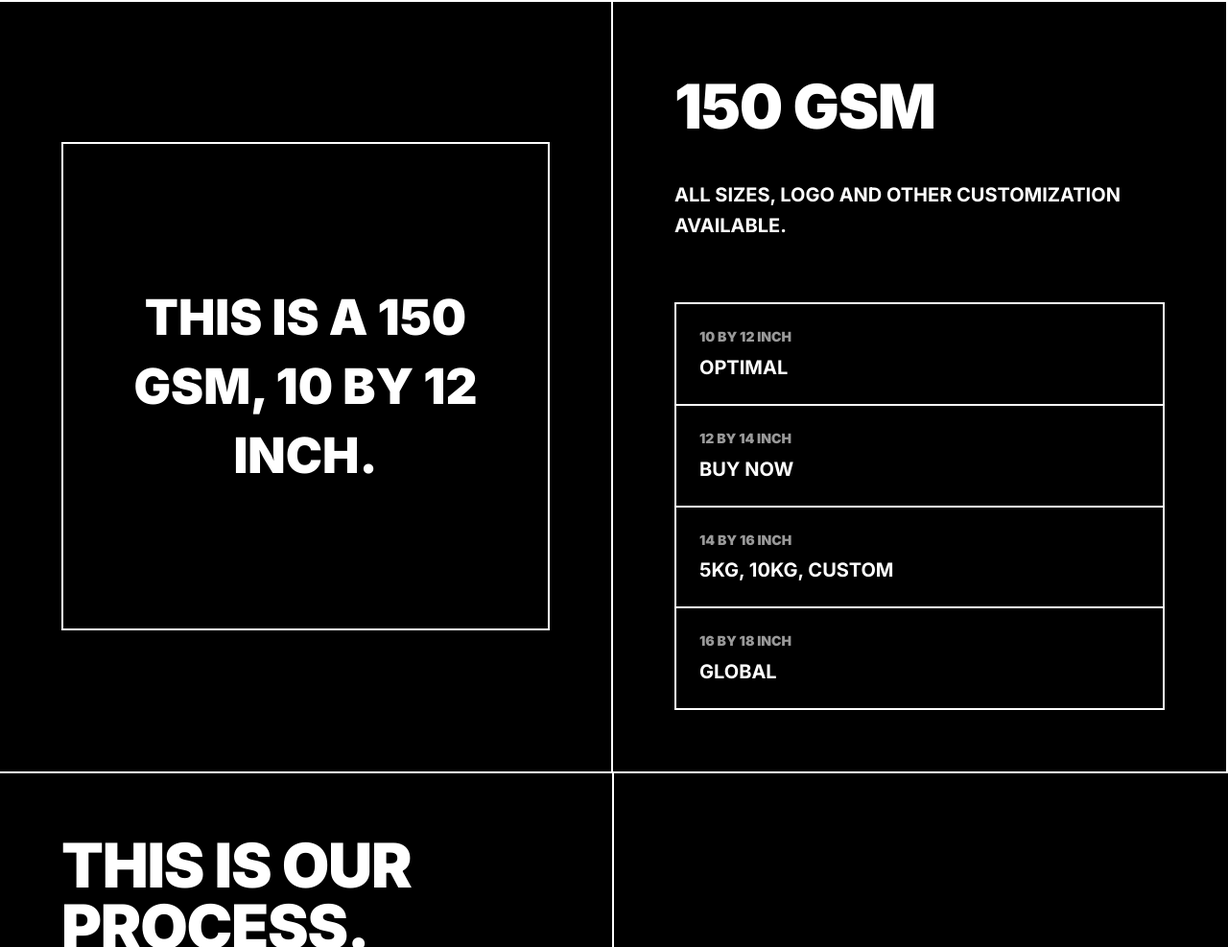
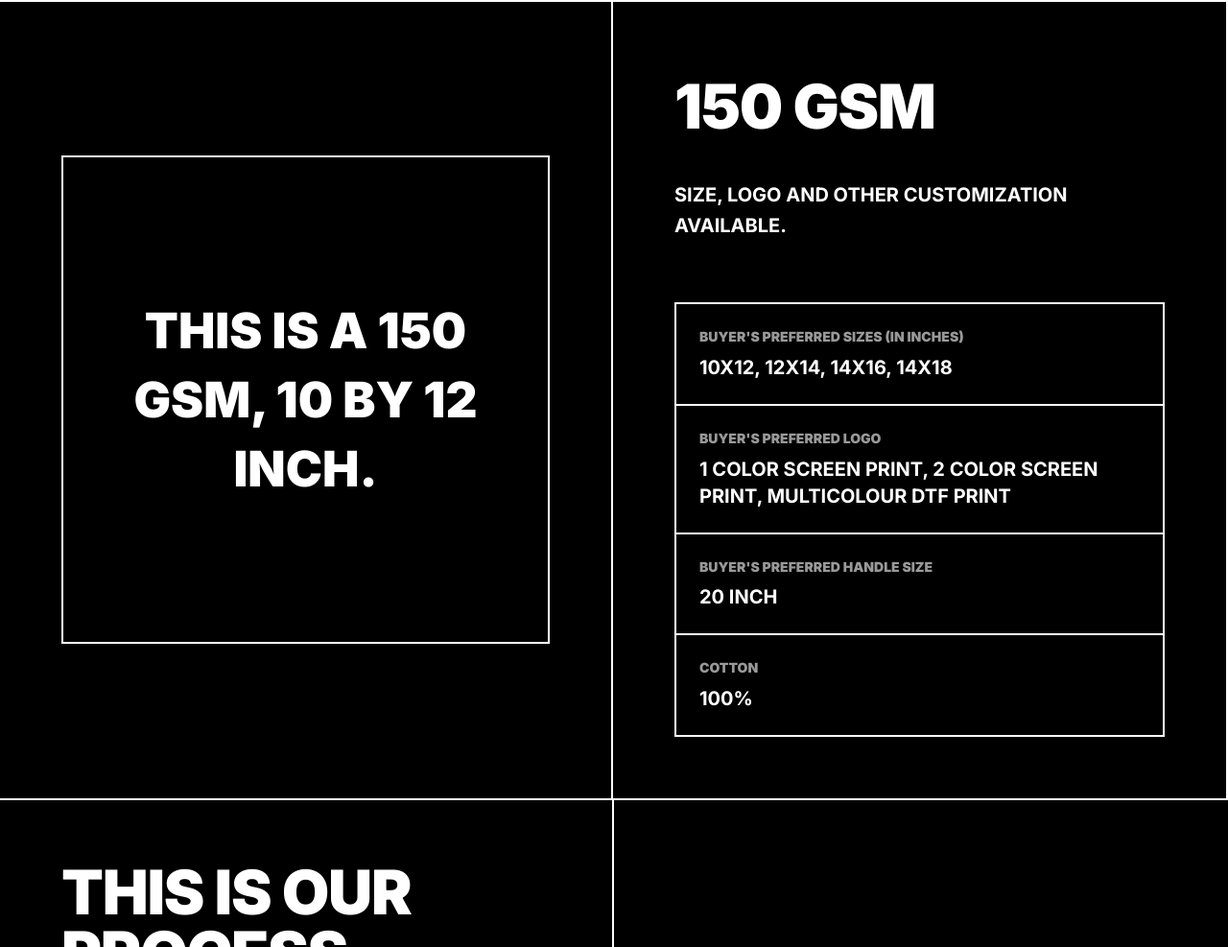
Before and after one commit to xtronironic/exports-business, a plain HTML site: page index.html in a window 1280 px wide. Shown: the part 909-1896 px from the top of the page at 96% size. Drawn offline with nearby package versions, Linux system fonts and the light colour scheme.

Commit message:
Revise product info and specifications in index.html
Updated product descriptions and specifications to reflect buyer preferences.

```diff
--- a/index.html
+++ b/index.html
@@ -54,24 +54,24 @@
                 </div>
                 <div class="product-info">
                     <h3>150 GSM</h3>
-                    <p class="plain-desc">ALL SIZES, LOGO AND OTHER CUSTOMIZATION AVAILABLE.</p>
+                    <p class="plain-desc">SIZE, LOGO AND OTHER CUSTOMIZATION AVAILABLE.</p>
 
                     <div class="specs-grid">
                         <div class="spec-item">
-                            <span class="spec-label">10 BY 12 INCH</span>
-                            <span class="spec-value">OPTIMAL</span>
+                            <span class="spec-label">BUYER'S PREFERRED SIZES (IN INCHES)</span>
+                            <span class="spec-value">10x12, 12x14, 14x16, 14x18</span>
                         </div>
                         <div class="spec-item">
-                            <span class="spec-label">12 BY 14 INCH</span>
-                            <span class="spec-value">BUY NOW</span>
+                            <span class="spec-label">BUYER'S PREFERRED LOGO</span>
+                            <span class="spec-value">1 COLOR SCREEN PRINT, 2 COLOR SCREEN PRINT, MULTICOLOUR DTF PRINT</span>
                         </div>
                         <div class="spec-item">
-                            <span class="spec-label">14 BY 16 INCH</span>
-                            <span class="spec-value">5KG, 10KG, CUSTOM</span>
+                            <span class="spec-label">BUYER'S PREFERRED HANDLE SIZE</span>
+                            <span class="spec-value">20 INCH</span>
                         </div>
                         <div class="spec-item">
-                            <span class="spec-label">16 BY 18 INCH</span>
-                            <span class="spec-value">GLOBAL</span>
+                            <span class="spec-label">COTTON</span>
+                            <span class="spec-value">100%</span>
                         </div>
                     </div>
                 </div>
```
